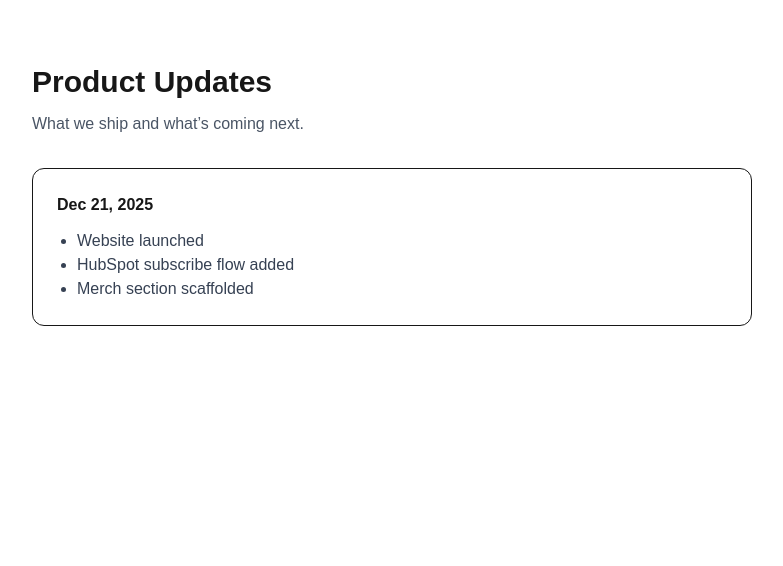
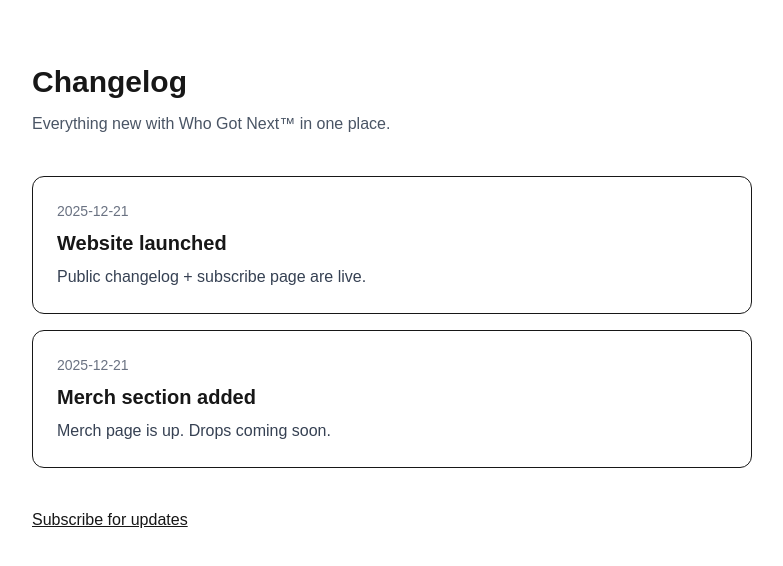
Before and after one commit to Who-Got-Next-Mobile-App/whogotnextapp-site, a Next.js app: page /updates in a window 1280 px wide. Shown: the top 566 px of the page, without its empty margins (248-1031 px from the left). Built offline with nearby package versions, Linux system fonts and the light colour scheme.

Commit message:
Fix home, updates, and not-found pages for Next build

```diff
--- /dev/null
+++ b/app/not-found.tsx
@@ -0,0 +1,19 @@
+export default function NotFound() {
+  return (
+    <main className="mx-auto max-w-3xl px-6 py-16">
+      <h1 className="text-3xl font-bold">Page not found</h1>
+      <p className="mt-3 text-gray-600">
+        That page doesn’t exist. Try the changelog or subscribe page.
+      </p>
+
+      <div className="mt-8 flex gap-3">
+        <a href="/updates" className="rounded-lg bg-black px-4 py-2 text-white">
+          Changelog
+        </a>
+        <a href="/subscribe" className="rounded-lg border px-4 py-2">
+          Subscribe
+        </a>
+      </div>
+    </main>
+  );
+}
--- a/app/page.tsx
+++ b/app/page.tsx
@@ -1,65 +1,37 @@
-import Image from "next/image";
+export default function HomePage() {
+  return (
+    <main className="mx-auto max-w-3xl px-6 py-16">
+      <h1 className="text-4xl font-bold">Who Got Next™</h1>
+      <p className="mt-4 text-lg text-gray-600">
+        Product updates, feature drops, and merch for the culture.
+      </p>
 
-export default function Home() {
-  return (
-    <div className="flex min-h-screen items-center justify-center bg-zinc-50 font-sans dark:bg-black">
-      <main className="flex min-h-screen w-full max-w-3xl flex-col items-center justify-between py-32 px-16 bg-white dark:bg-black sm:items-start">
-        <Image
-          className="dark:invert"
-          src="/next.svg"
-          alt="Next.js logo"
-          width={100}
-          height={20}
-          priority
-        />
-        <div className="flex flex-col items-center gap-6 text-center sm:items-start sm:text-left">
-          <h1 className="max-w-xs text-3xl font-semibold leading-10 tracking-tight text-black dark:text-zinc-50">
-            To get started, edit the page.tsx file.
-          </h1>
-          <p className="max-w-md text-lg leading-8 text-zinc-600 dark:text-zinc-400">
-            Looking for a starting point or more instructions? Head over to{" "}
-            <a
-              href="https://vercel.com/templates?framework=next.js&utm_source=create-next-app&utm_medium=appdir-template-tw&utm_campaign=create-next-app"
-              className="font-medium text-zinc-950 dark:text-zinc-50"
-            >
-              Templates
-            </a>{" "}
-            or the{" "}
-            <a
-              href="https://nextjs.org/learn?utm_source=create-next-app&utm_medium=appdir-template-tw&utm_campaign=create-next-app"
-              className="font-medium text-zinc-950 dark:text-zinc-50"
-            >
-              Learning
-            </a>{" "}
-            center.
-          </p>
-        </div>
-        <div className="flex flex-col gap-4 text-base font-medium sm:flex-row">
-          <a
-            className="flex h-12 w-full items-center justify-center gap-2 rounded-full bg-foreground px-5 text-background transition-colors hover:bg-[#383838] dark:hover:bg-[#ccc] md:w-[158px]"
-            href="https://vercel.com/new?utm_source=create-next-app&utm_medium=appdir-template-tw&utm_campaign=create-next-app"
-            target="_blank"
-            rel="noopener noreferrer"
-          >
-            <Image
-              className="dark:invert"
-              src="/vercel.svg"
-              alt="Vercel logomark"
-              width={16}
-              height={16}
-            />
-            Deploy Now
-          </a>
-          <a
-            className="flex h-12 w-full items-center justify-center rounded-full border border-solid border-black/[.08] px-5 transition-colors hover:border-transparent hover:bg-black/[.04] dark:border-white/[.145] dark:hover:bg-[#1a1a1a] md:w-[158px]"
-            href="https://nextjs.org/docs?utm_source=create-next-app&utm_medium=appdir-template-tw&utm_campaign=create-next-app"
-            target="_blank"
-            rel="noopener noreferrer"
-          >
-            Documentation
-          </a>
-        </div>
-      </main>
-    </div>
+      <div className="mt-10 flex flex-wrap gap-3">
+        <a href="/updates" className="rounded-lg bg-black px-4 py-2 text-white">
+          View changelog
+        </a>
+        <a href="/subscribe" className="rounded-lg border px-4 py-2">
+          Subscribe
+        </a>
+        <a href="/merch" className="rounded-lg border px-4 py-2">
+          Merch
+        </a>
+      </div>
+
+      <div className="mt-12 rounded-xl border p-6">
+        <div className="text-sm text-gray-500">Quick links</div>
+        <ul className="mt-3 list-disc pl-5 text-gray-700">
+          <li>
+            <a className="underline" href="/updates">Updates</a>
+          </li>
+          <li>
+            <a className="underline" href="/subscribe">Email signup</a>
+          </li>
+          <li>
+            <a className="underline" href="/merch">Merch</a>
+          </li>
+        </ul>
+      </div>
+    </main>
   );
 }
--- a/app/updates/page.tsx
+++ b/app/updates/page.tsx
@@ -1,18 +1,44 @@
+type UpdateItem = {
+  date: string;
+  title: string;
+  summary: string;
+};
+
+const updates: UpdateItem[] = [
+  {
+    date: "2025-12-21",
+    title: "Website launched",
+    summary: "Public changelog + subscribe page are live.",
+  },
+  {
+    date: "2025-12-21",
+    title: "Merch section added",
+    summary: "Merch page is up. Drops coming soon.",
+  },
+];
+
 export default function UpdatesPage() {
   return (
     <main className="mx-auto max-w-3xl px-6 py-16">
-            <h1 className="text-3xl font-bold">Product Updates</h1>
+      <h1 className="text-3xl font-bold">Changelog</h1>
       <p className="mt-3 text-gray-600">
-                What we ship and what’s coming next.
+        Everything new with Who Got Next™ in one place.
       </p>
 
-            <div className="mt-8 rounded-xl border p-6">
-                <h2 className="font-semibold">Dec 21, 2025</h2>
-                <ul className="mt-3 list-disc pl-5 text-gray-700">
-                    <li>Website launched</li>
-                    <li>HubSpot subscribe flow added</li>
-                    <li>Merch section scaffolded</li>
-                </ul>
+      <div className="mt-10 space-y-4">
+        {updates.map((u) => (
+          <article key={`${u.date}-${u.title}`} className="rounded-xl border p-6">
+            <div className="text-sm text-gray-500">{u.date}</div>
+            <h2 className="mt-2 text-xl font-semibold">{u.title}</h2>
+            <p className="mt-2 text-gray-700">{u.summary}</p>
+          </article>
+        ))}
+      </div>
+
+      <div className="mt-10">
+        <a href="/subscribe" className="underline">
+          Subscribe for updates
+        </a>
       </div>
     </main>
   );
```
Lines whose indentation alone changed are shown as unchanged.
